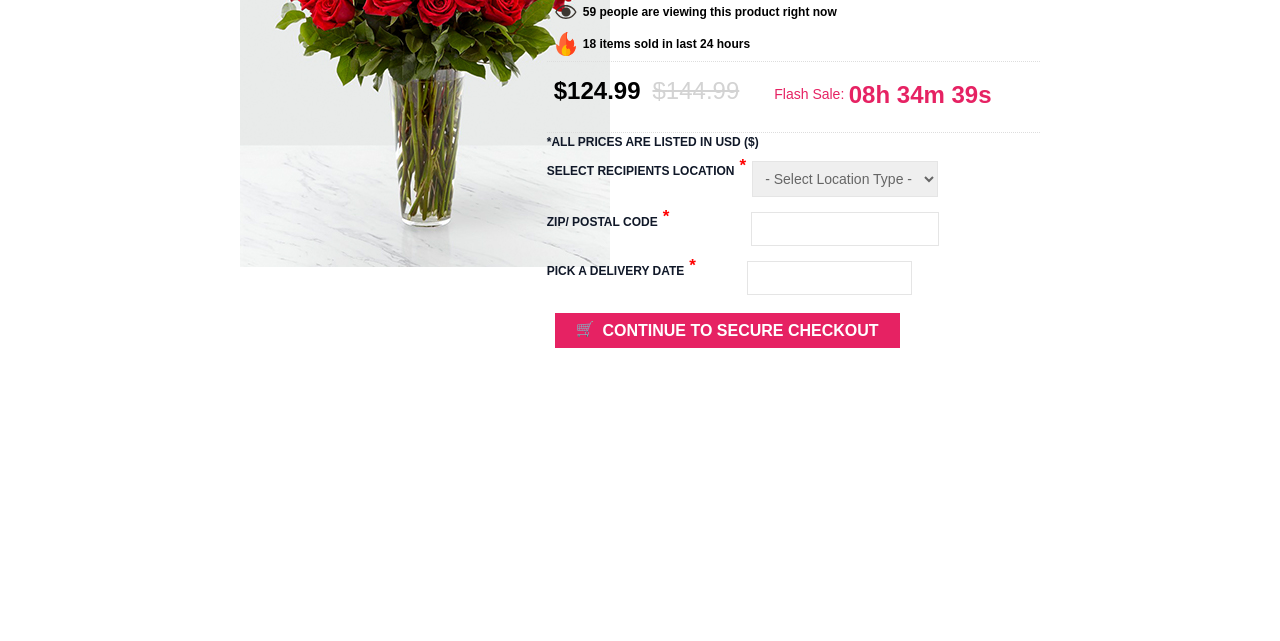
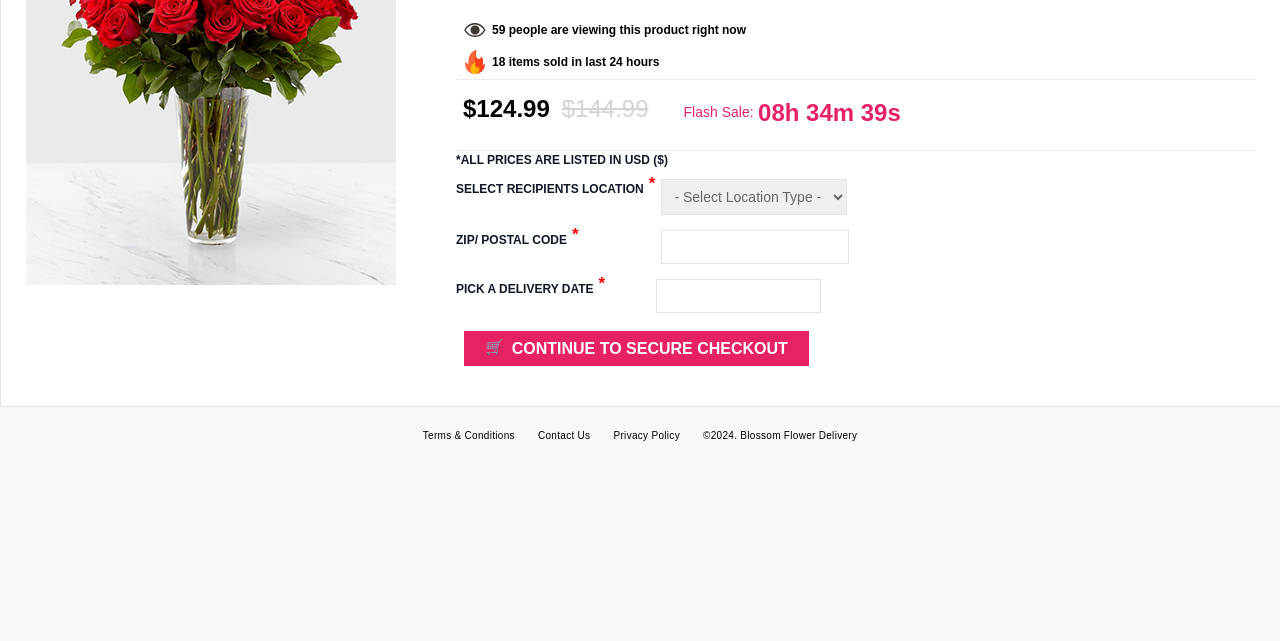
Before and after one commit to ZDDGR27AP7V6/BlossomFlowerDelivery, a plain HTML site: page index.html in a window 1280 px wide. Shown: the part 159-800 px from the top of the page. Drawn offline with Linux system fonts and the light colour scheme.

Commit message:
Added footer and blank header

```diff
--- a/index.html
+++ b/index.html
@@ -9,7 +9,11 @@
 </head>
 
 <body>
-    <div class="product-container">
+    <div class="header">
+
+    </div>
+    <div class="main">
+        <div class="product-view">
             <div class="product-space">
                 <div class="product-space-img product-area-alignment">
                     <img src="./roses.jpg" />
@@ -79,6 +83,13 @@
                 </div>
             </div>
         </div>
+    </div>
+    <div class="footer">
+        <span class="footer-item">Terms & Conditions</span>
+        <span class="footer-item">Contact Us</span>
+        <span class="footer-item">Privacy Policy</span>
+        <span class="footer-item">©2024. Blossom Flower Delivery</span>
+    </div>
 </body>
 
 </html>
--- a/style.css
+++ b/style.css
@@ -2,10 +2,22 @@
 
 body {
     font-family: sans-serif;
+    margin: 0;
+    background-color: #f8f8f8;
 }
 
-.product-container {
-    width: 65.625%;
+.main {
+
+}
+
+.product-view {
+    background-color: #fff;
+    border: 1px solid #e5e5e5;
+    margin: 0 15px 25px;
+    overflow: hidden;
+    padding: 25px 10px;
+    position: relative;
+    width: 1260px;
     margin: auto;
 }
 
@@ -183,6 +195,19 @@ body {
     bottom: 2px;
 }
 
+.footer {
+    padding: 23px 10px;
+    font-size: 10px;
+    letter-spacing: 0.3px;
+    color: #000000;
+    margin: auto;
+    text-align: center;
+}
+
+.footer-item {
+    padding: 0 10px;
+}
+
 .svg-img {
     position: relative;
     bottom: 5px;
```
Lines whose indentation alone changed are shown as unchanged.
